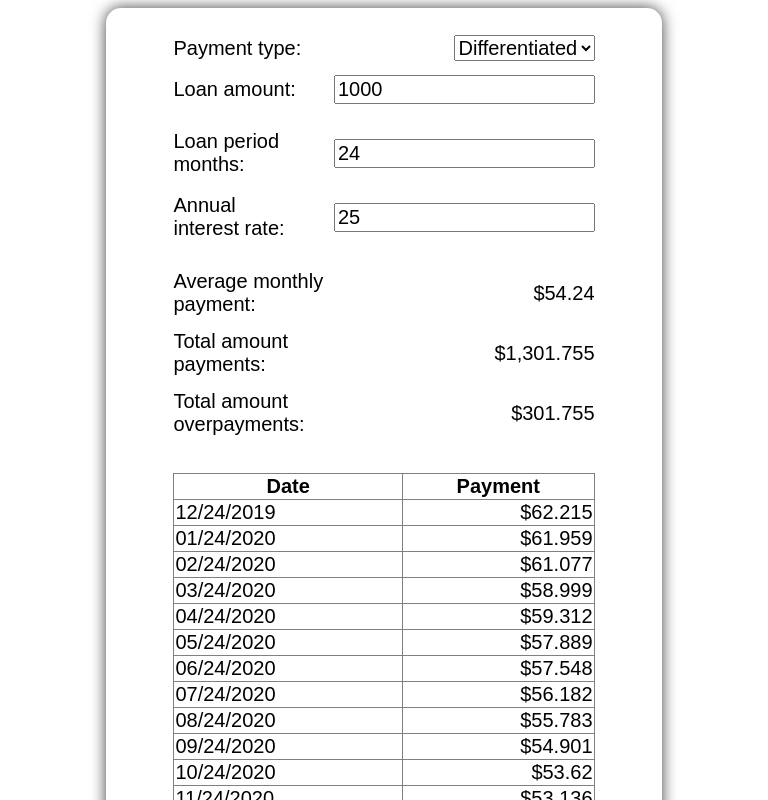
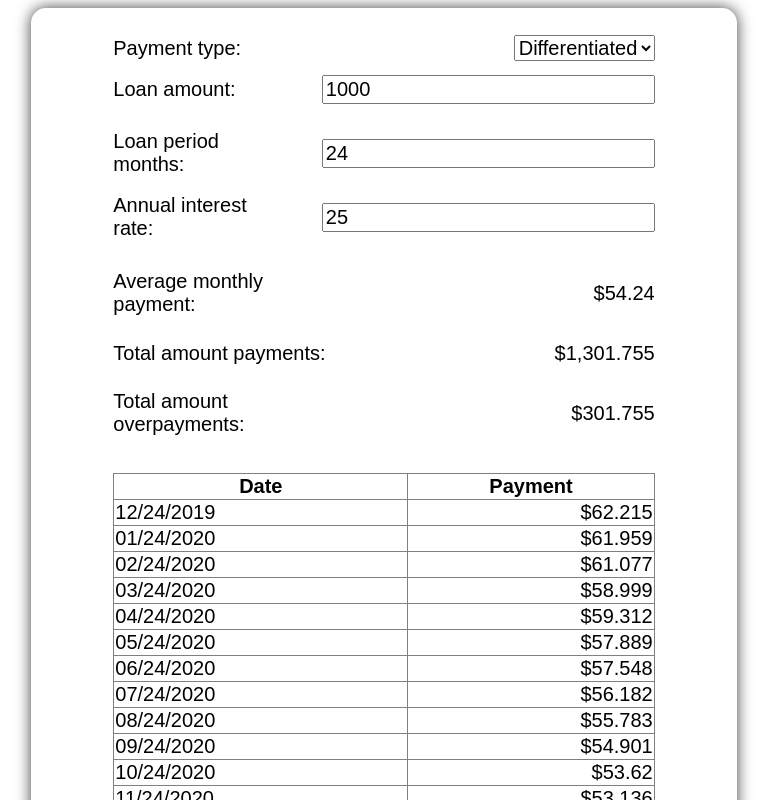
Before and after one commit to Artem123456789/loan-calc, an Angular app: page / in a window 768 px wide. Shown: the top 800 px of the page. Built offline with nearby package versions, Linux system fonts and the light colour scheme.

Commit message:
Root size increased

```diff
--- a/src/app/calc-number-field/calc-number-field.component.html
+++ b/src/app/calc-number-field/calc-number-field.component.html
@@ -1,5 +1,5 @@
 <label [for]="labelText" class="field-label">{{ labelText }}</label>
-<input type="number" min="0" class="field-inp field-number-inp"
+<input type="number" min="0" max="1000000000" step="100000" class="field-inp field-number-inp"
 [name]="labelText"
 [id]="labelText"
 [ngModel]="numberValue"
--- a/src/app/calc-root/calc-root.component.css
+++ b/src/app/calc-root/calc-root.component.css
@@ -1,6 +1,6 @@
 :host
 {
-    width: 70%;
+    width: 90%;
     min-height: 800px;
     display: flex;
     flex-direction: column;
--- a/src/app/loan-info/loan-info.component.css
+++ b/src/app/loan-info/loan-info.component.css
@@ -17,16 +17,6 @@
 .loan-info-label::after
 {
     content: ":";
-}
-
-.loan-info-value
-{
-    width: 30%;
-}
-
-.loan-info-label
-{
-    width: 60%;
 }
 
 @media screen and (min-width: 1000px)
@@ -49,6 +39,12 @@
         display: flex;
         flex-direction: row;
         justify-content: flex-end;
+        width: 60%;
+    }
+
+    .loan-info-label
+    {
+        width: 40%;
     }
 }
 
@@ -73,11 +69,12 @@
         display: flex;
         flex-direction: row;
         justify-content: flex-end;
+        width: 30%;
     }
 
-    .loan-info-property > *
+    .loan-info-label
     {
-        width: 100%;
+        width: 40%;
     }
 }
 
```
